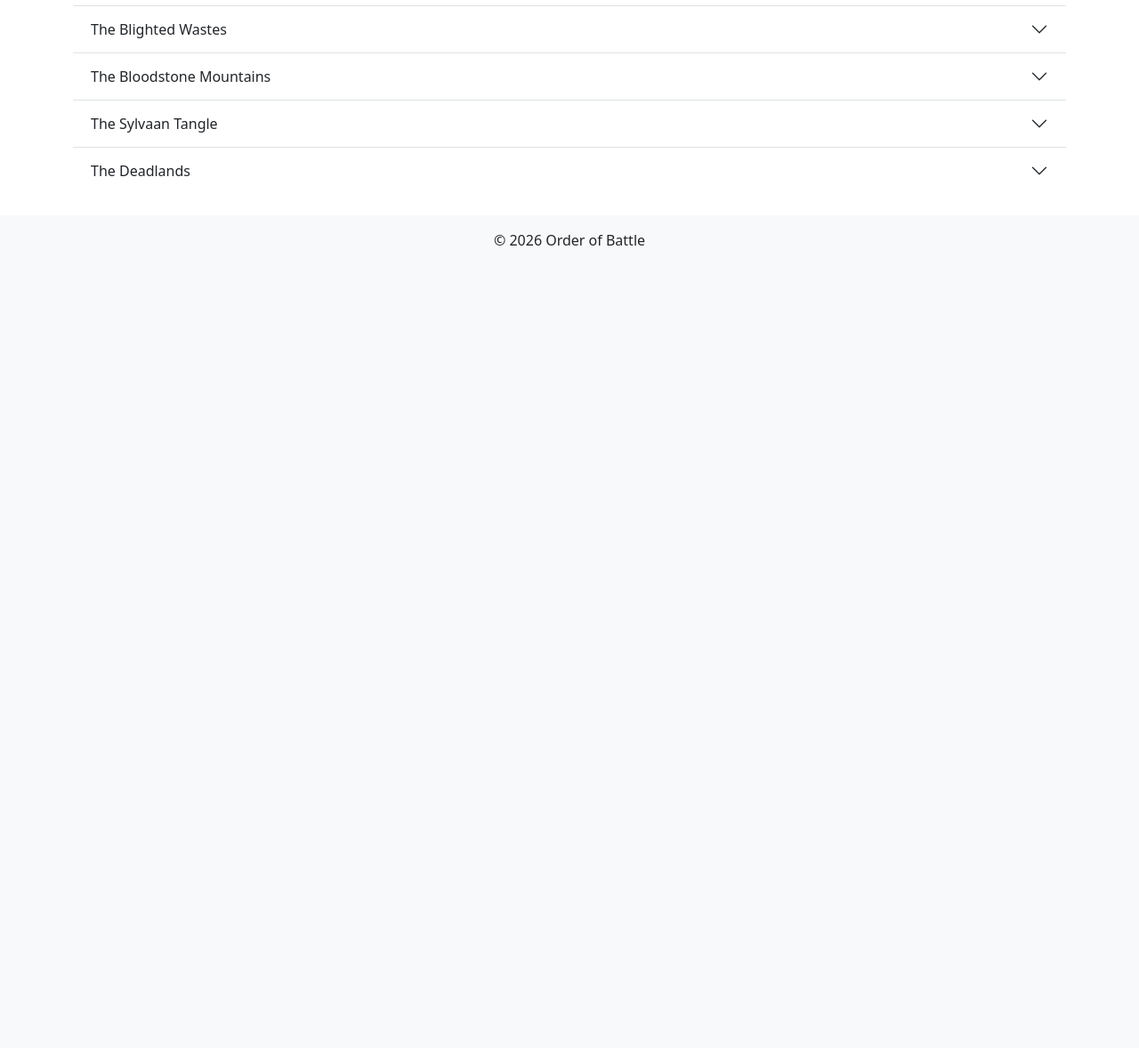
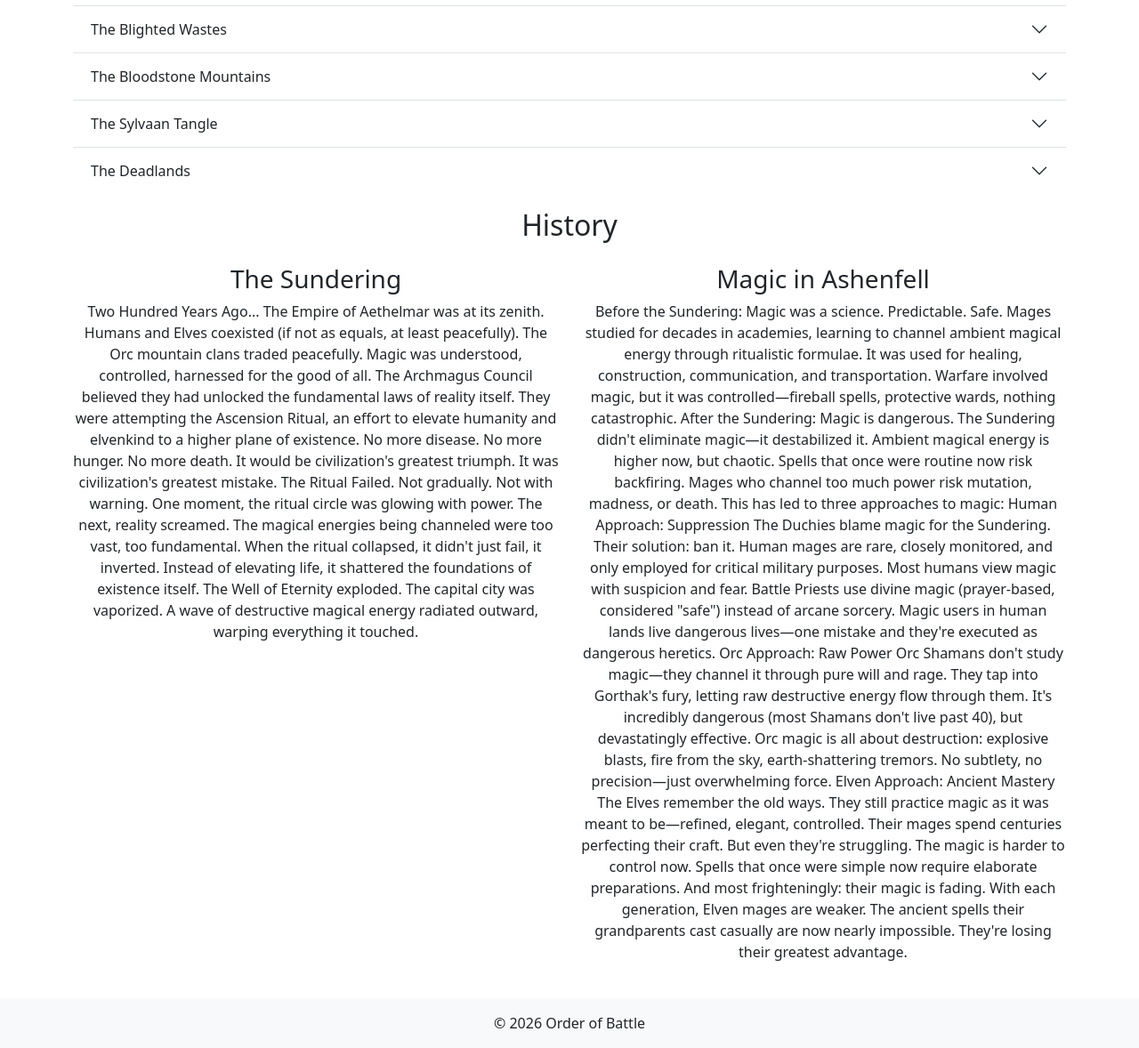
Before and after one commit to Jcasa08/Order-of-Battle, a Django app: page /world/ in a window 1280 px wide. Shown: the part 976-2154 px from the top of the page at 89% size. Before the commit the page ends 1252 px from the top, so only its background shows below. Run offline with Django 5.2, Linux system fonts and the light colour scheme; some libraries are stand-ins or nearby versions.

Commit message:
add history section and content to world.html

```diff
--- a/home/templates/home/world.html
+++ b/home/templates/home/world.html
@@ -97,6 +97,46 @@
   </div>
 </div>
     </div>
+    <div class="row">
+        <div class="text-center mt-3 mb-3">
+            <h2>History</h2>
+        </div>
+        <div class="col-6 text-center">
+            <h3>The Sundering</h3>
+            <p>
+               Two Hundred Years Ago...
+                The Empire of Aethelmar was at its zenith. Humans and Elves coexisted (if not as equals, at least peacefully). The Orc mountain clans traded peacefully.
+                Magic was understood, controlled, harnessed for the good of all.</n> The Archmagus Council believed they had unlocked the fundamental laws of reality itself.
+                They were attempting the Ascension Ritual, an effort to elevate humanity and elvenkind to a higher plane of existence. No more disease. No more hunger. No more death.
+                It would be civilization's greatest triumph.
+                It was civilization's greatest mistake.
+                The Ritual Failed.
+                Not gradually. Not with warning. One moment, the ritual circle was glowing with power. The next, reality screamed.
+                The magical energies being channeled were too vast, too fundamental. When the ritual collapsed, it didn't just fail, it inverted.
+                Instead of elevating life, it shattered the foundations of existence itself. The Well of Eternity exploded. The capital city was vaporized.
+                A wave of destructive magical energy radiated outward, warping everything it touched.
+            </p>
+        </div>
+        <div class="col-6 text-center">
+            <h3>Magic in Ashenfell</h3>
+            <p>
+                Before the Sundering: Magic was a science. Predictable. Safe. Mages studied for decades in academies, learning to channel ambient magical energy through ritualistic formulae. It was used for healing, construction, communication, and transportation. Warfare involved magic, but it was controlled—fireball spells, protective wards, nothing catastrophic.
+                After the Sundering: Magic is dangerous.
+                The Sundering didn't eliminate magic—it destabilized it. Ambient magical energy is higher now, but chaotic. Spells that once were routine now risk backfiring. Mages who channel too much power risk mutation, madness, or death.
+                This has led to three approaches to magic:
+                Human Approach: Suppression
+                The Duchies blame magic for the Sundering. Their solution: ban it. Human mages are rare, closely monitored, and only employed for critical military purposes. Most humans view magic with suspicion and fear. Battle Priests use divine magic (prayer-based, considered "safe") instead of arcane sorcery.
+                Magic users in human lands live dangerous lives—one mistake and they're executed as dangerous heretics.
+                Orc Approach: Raw Power
+                Orc Shamans don't study magic—they channel it through pure will and rage. They tap into Gorthak's fury, letting raw destructive energy flow through them. It's incredibly dangerous (most Shamans don't live past 40), but devastatingly effective.
+                Orc magic is all about destruction: explosive blasts, fire from the sky, earth-shattering tremors. No subtlety, no precision—just overwhelming force.
+                Elven Approach: Ancient Mastery
+                The Elves remember the old ways. They still practice magic as it was meant to be—refined, elegant, controlled. Their mages spend centuries perfecting their craft. But even they're struggling. The magic is harder to control now. Spells that once were simple now require elaborate preparations.
+                And most frighteningly: their magic is fading. With each generation, Elven mages are weaker. The ancient spells their grandparents cast casually are now nearly impossible. They're losing their greatest advantage.
+
+            </p>
+        </div>
+    </div>
 </div>
 
 {% endblock %}
```
